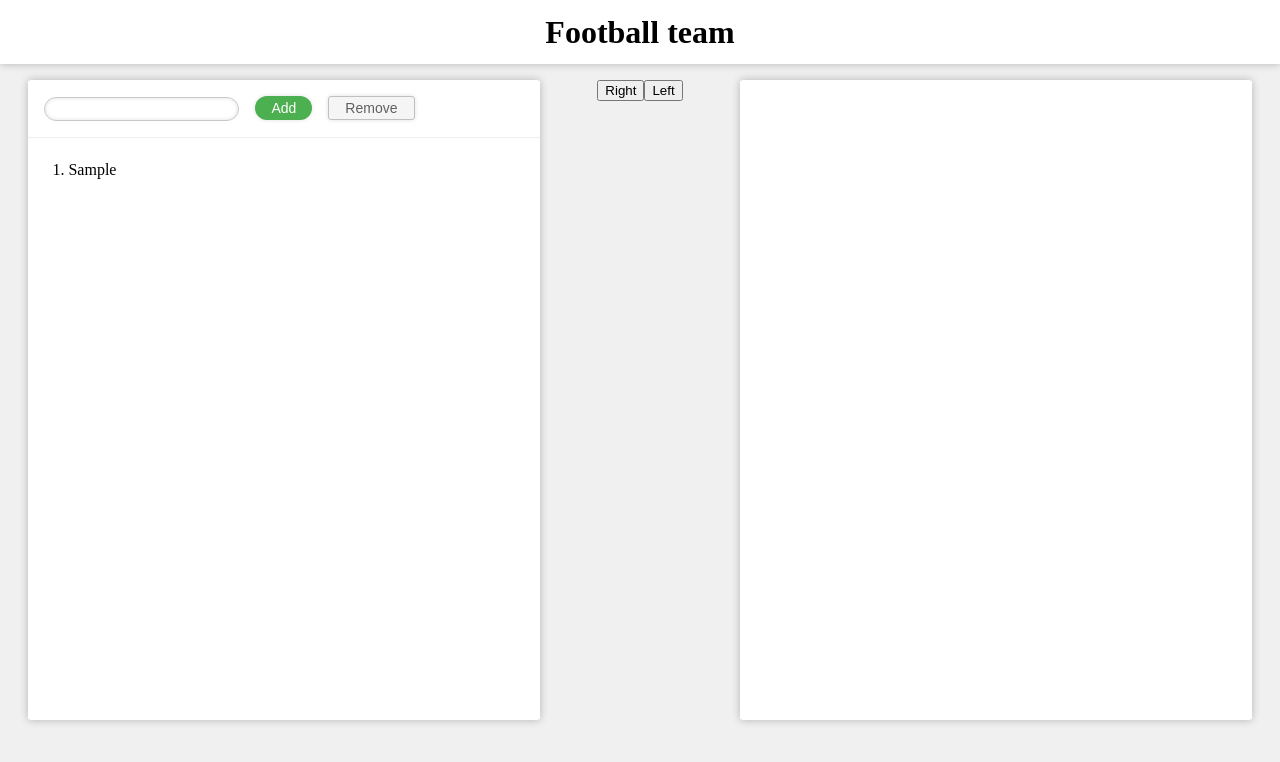
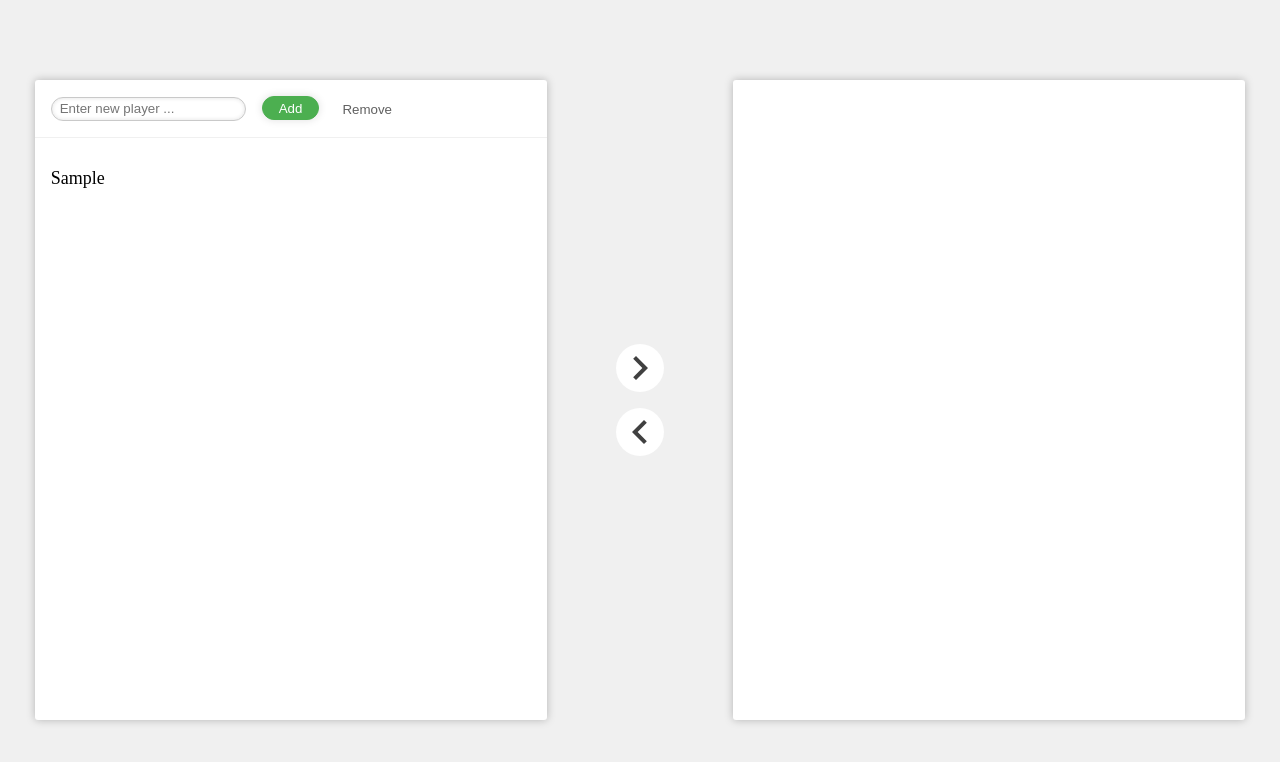
Before and after one commit to netqz/football-team, a React app: page / in a window 1280 px wide. Both pictures are taken after typing "Sample" into the empty fields and a click on the button "Add". Built offline with nearby package versions, Linux system fonts and the light colour scheme.

Commit message:
Final commit
Signed-off-by: netqz <puncikar.d@gmail.com>

```diff
--- a/src/Main.js
+++ b/src/Main.js
@@ -1,9 +1,20 @@
 import React, { Component } from "react"
+import PlayersList from "./PlayersList"
 
 class Main extends Component {
     constructor () {
         super()
-        this.state = { player: '', playersOnBench: [], playersOnField: [], selected: ''}
+        this.state = { player: '', playersOnBench: [], playersOnField: [], selected: '', classHandler: ''}
+    }
+
+    componentDidMount () {
+        const remove = document.getElementById('remove')
+        const putOnField = document.getElementById('put-on-field')
+        const putOnBench = document.getElementById('put-on-bench')
+
+        remove.disabled = true
+        putOnBench.disabled = true
+        putOnField.disabled = true
     }
 
     handleAdd (event) {
@@ -23,6 +34,7 @@ class Main extends Component {
         } else {
             return
         }
+
     }
 
     handleDelete () {
@@ -30,6 +42,9 @@ class Main extends Component {
         const dropPlayer = this.state.playersOnBench.filter((_player) => {
             return _player !== player
         })
+
+        const remove = document.getElementById('remove')
+        remove.disabled = true
 
         this.setState({ playersOnBench: dropPlayer })
     }
@@ -39,10 +54,20 @@ class Main extends Component {
         this.setState({ player: player })
     }
 
-    handleSelect (_player) {
+    handleSelect (_player, event) {
+        const classHandler = event.target
+
+        if(this.state.classHandler) {
+            this.state.classHandler.classList.remove('active-player')
+        }
+
+        classHandler.classList.add('active-player')
+        this.setState({ classHandler: event.target })
+
         const remove = document.getElementById('remove')
         const putOnField = document.getElementById('put-on-field')
         const putOnBench = document.getElementById('put-on-bench')
+
 
         const player = _player
         const playersOnBench = this.state.playersOnBench
@@ -64,29 +89,28 @@ class Main extends Component {
         putOnBench.disabled = false
     }
 
-    putOnField () {
+    swapPlaces (newPosition, oldPosition, direction) {
         if (this.state.selected) {
             const player = this.state.selected
-            const newPlayers = this.state.playersOnField.concat(player)
-            const dropPlayer = this.state.playersOnBench.filter((_player) => {
+            const newPlayers = newPosition.concat(player)
+            const dropPlayer = oldPosition.filter((_player) => {
                 return _player !== player
             })
 
-            this.setState({ selected: '', playersOnField: newPlayers, playersOnBench: dropPlayer })
-        } else {
-            return
-        }
-    }
+            if (direction) {
+                this.setState({ selected: '', playersOnField: newPlayers, playersOnBench: dropPlayer })
+            } else {
+                this.setState({ selected: '', playersOnBench: newPlayers, playersOnField: dropPlayer })
+            }
 
-    putOnBench () {
-        if (this.state.selected) {
-            const player = this.state.selected
-            const newPlayers = this.state.playersOnBench.concat(player)
-            const dropPlayer = this.state.playersOnField.filter((_player) => {
-                return _player !== player
-            })
+            const remove = document.getElementById('remove')
+            const putOnField = document.getElementById('put-on-field')
+            const putOnBench = document.getElementById('put-on-bench')
 
-            this.setState({ selected: '', playersOnBench: newPlayers, playersOnField: dropPlayer })
+            remove.disabled = true
+            putOnBench.disabled = true
+            putOnField.disabled = true
+
         } else {
             return
         }
@@ -95,12 +119,11 @@ class Main extends Component {
     render () {
         return (
             <div>
-                <h1>Football team</h1>
                 <section>
                     <div className="players-list">
                         <div className="bench-header">
                             <form onSubmit={this.handleAdd.bind(this)}>
-                                <input onChange={this.handleChange.bind(this)} value={this.state.player}/>
+                                <input placeholder="Enter new player ..." onChange={this.handleChange.bind(this)} value={this.state.player}/>
                                 <button className="add">
                                     Add
                                 </button>
@@ -109,30 +132,20 @@ class Main extends Component {
                                 Remove
                             </button>
                         </div>
-                        <ol>
-                            { this.state.playersOnBench.map((playerOnBench, i) => {
-                                return <li key={playerOnBench} onClick={(event) => {
-                                        this.handleSelect(playerOnBench)
-                                    }}>
-                                    { playerOnBench }
-                                </li>
-                            })}
-                        </ol>
+                        <PlayersList
+                            items={ this.state.playersOnBench }
+                            handleSelect = { this.handleSelect.bind(this) }
+                        />
                     </div>
                     <div className="button-wrapper">
-                        <button id="put-on-field" onClick={this.putOnField.bind(this)}>Right</button>
-                        <button id="put-on-bench" onClick={this.putOnBench.bind(this)}>Left</button>
+                        <button id="put-on-field" onClick={this.swapPlaces.bind(this, this.state.playersOnField, this.state.playersOnBench, true)} />
+                        <button id="put-on-bench" onClick={this.swapPlaces.bind(this, this.state.playersOnBench, this.state.playersOnField, false)} />
                     </div>
                     <div className="players-list">
-                        <ol>
-                            { this.state.playersOnField.map((playerOnField, i) => {
-                                return <li key={playerOnField} onClick={(event) => {
-                                        this.handleSelect(playerOnField)
-                                    }}>
-                                    { playerOnField }
-                                </li>
-                            })}
-                        </ol>
+                        <PlayersList
+                            items={ this.state.playersOnField }
+                            handleSelect = { this.handleSelect.bind(this) }
+                        />
                     </div>
                 </section>
             </div>
--- /dev/null
+++ b/src/PlayersList.js
@@ -0,0 +1,17 @@
+import React, { Component } from "react"
+
+class PlayersList extends Component {
+    render () {
+        return (
+            <ul>
+                { this.props.items.map((item, i) => {
+                    return <li key={item} onClick={ this.props.handleSelect.bind(null, item) }>
+                        { item }
+                    </li>
+                })}
+            </ul>
+        )
+    }
+}
+
+export default PlayersList
--- /dev/null
+++ b/styles/components/button-wrapper.scss
@@ -0,0 +1,72 @@
+.button-wrapper
+{
+    align-self: center;
+}
+
+#put-on-bench,
+#put-on-field
+{
+    display: block;
+
+    position: relative;
+    margin: 0 0 1rem 0;
+
+    height: 3rem;
+    width: 3rem;
+
+    border-radius: 100%;
+    border: none;
+
+    outline: none;
+    cursor: pointer;
+
+    background-repeat: no-repeat;
+    background-position: center;
+
+    box-shadow: 0 0 8px rgba(0, 0, 0, .125);
+
+    &:hover:not([disabled])
+    {
+        box-shadow: 0 0 8px rgba(0, 0, 0, .375);
+    }
+
+    &[disabled]
+    {
+        box-shadow: none;
+    }
+
+    &:last-child
+    {
+        margin: 0;
+    }
+
+    & > svg
+    {
+        position: absolute;
+        top: 0; right: 0; bottom: 0; left: 0;
+    }
+}
+
+#put-on-bench
+{
+    background: $color-white url('./images/arrow-left.svg');
+
+    transition: box-shadow .25s ease-in-out, background .25s ease-in-out;
+
+    &:not([disabled])
+    {
+        background: $color-white url('./images/arrow-left-hover.svg');
+    }
+}
+
+#put-on-field
+{
+    background: $color-white url('./images/arrow-right.svg');
+
+    transition: box-shadow .25s ease-in-out, background .25s ease-in-out;
+
+    &:not([disabled])
+    {
+        background: $color-white url('./images/arrow-right-hover.svg');
+    }
+}
--- a/styles/components/players-list.scss
+++ b/styles/components/players-list.scss
@@ -8,17 +8,42 @@
     border-radius: 3px;
     box-shadow: 0 0 8px rgba(0, 0, 0, .25);
 
-    & > ol
+    & > ul
     {
+        padding: 0;
+
+        list-style-type: none;
+
         & > li
         {
-            height: 2rem;
-            line-height: 2rem;
+            padding: 0 1rem;
+
+            height: 3rem;
+            line-height: 3rem;
+
+            font-size: 18px;
+
+            cursor: pointer;
+
+            background: $color-white;
+            color: $color-black;
+
+            transition: color .25s ease-in-out, background .25s ease-in-out;
+
+            &:hover
+            {
+                background: $color-light-gray;
+            }
+
+            &.active-player
+            {
+                background: $color-light-gray;
+                color: $color-green;
             }
         }
     }
 
-.bench-header
+    & > .bench-header
     {
         display: flex;
 
@@ -33,38 +58,55 @@
 
         button
         {
-        display: inline-block;
-
             margin: 0 0 0 1rem;
-        padding: 0 1rem;
 
             height: 1.5rem;
+            line-height: 1.5rem;
 
-        font-size: 14px;
-        text-align: center;
-        text-decoration: none;
+            background: $color-white;
+
+            border: 1px solid $color-white;
 
             outline: none;
             cursor: pointer;
 
             &.add
             {
-            color: white;
-            background-color: #4CAF50;
+                padding: 0 1rem;
 
-            border: none;
-            border-radius: 1.5rem;
-            box-shadow: 0 0 4px rgba(0, 0, 0, .125);
+                border: 1px solid $color-green;
+                background: $color-green;
+                color: $color-white;
+
+                border-radius: 1rem;
+
+                box-shadow: 0 0 8px rgba(0, 0, 0, .125);
+
+                transition: box-shadow .25s ease-in-out;
+
+                &:hover
+                {
+                    box-shadow: 0 0 8px rgba(0, 0, 0, .5);
+                }
             }
 
             &#remove
             {
+                box-shadow: none;
+                color: #db1f1f;
+
+                transition: color .25s ease-in-out, box-shadow .25s ease-in-out;
+
+                &:hover:not([disabled])
+                {
+                    box-shadow: 0 0 8px rgba(0, 0, 0, .375);
+                }
+
+                &[disabled]
+                {
                     color: #606060;
-            background-color: #f5f5f5;
-
-            border: 1px solid #c0c0c0;
-            border-radius: 3px;
-            box-shadow: 0 0 4px rgba(0, 0, 0, .125);
+                    cursor: default;
+                }
             }
         }
 
@@ -87,9 +129,10 @@
 
                 &:focus
                 {
-                border-color: $color-blue;
+                    border-color: $color-green;
                     box-shadow: 0 0 6px rgba(0, 0, 0, .25)inset;
                 }
             }
         }
     }
+}
--- a/styles/components/text.scss
+++ /dev/null
@@ -1,13 +0,0 @@
-h1
-{
-    margin: 0;
-
-    height: 4rem;
-    line-height: 4rem;
-
-    text-align: center;
-
-    background-color: $color-white;
-
-    box-shadow: 0 0 8px rgba(0, 0, 0, .25);
-}
--- a/styles/globals.scss
+++ b/styles/globals.scss
@@ -6,7 +6,7 @@ $color-light-gray: #f0f0f0;
 $color-dark-gray: #c9c9c9;
 $color-text-gray: #757575;
 $color-black: #000000;
-$color-blue: #00B4DB;
+$color-green: #4caf50;
 
 /* FONT */
 $font-size: 16px;
--- a/styles/interface.scss
+++ b/styles/interface.scss
@@ -3,6 +3,6 @@
 @import 'globals';
 @import 'root';
 
-@import 'components/text';
+@import 'components/section';
 @import 'components/players-list';
-@import 'components/section';
+@import 'components/button-wrapper';
```
Also changed, not shown: public/images/arrow-left-hover.svg (added), public/images/arrow-left.svg (added), public/images/arrow-right-hover.svg (added), public/images/arrow-right.svg (added), public/interface.css, 1 other file. Lines whose indentation alone changed are shown as unchanged.
